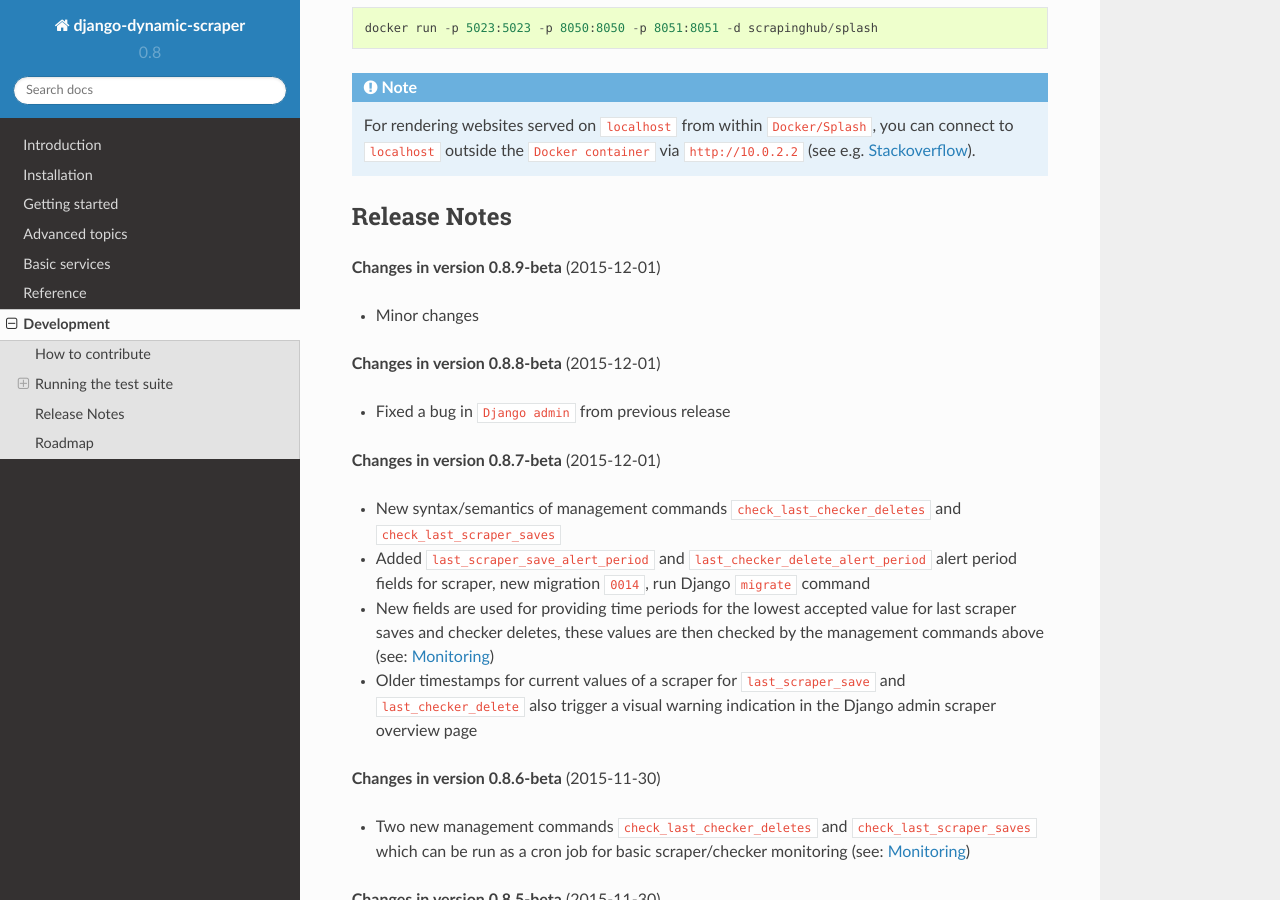
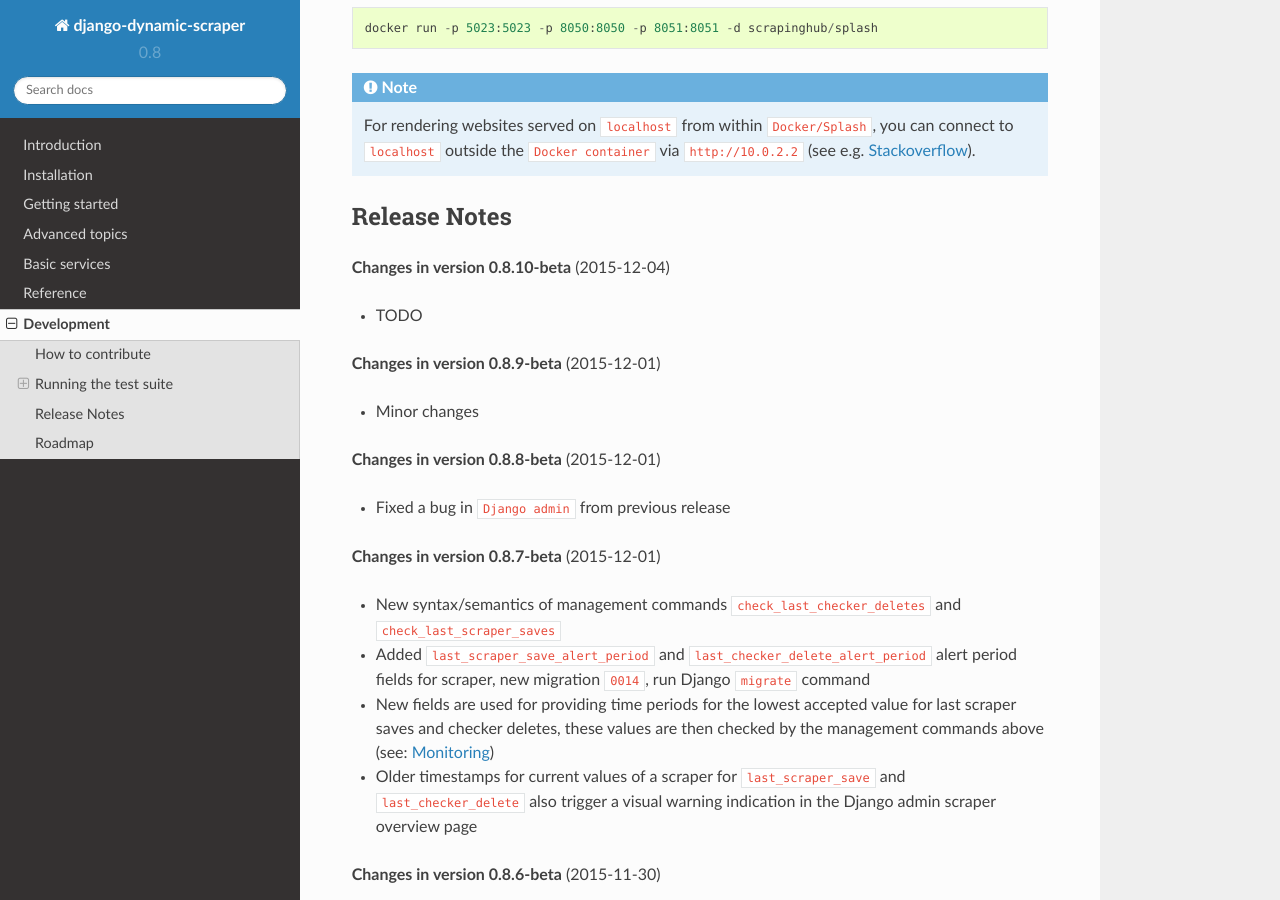
Before and after one commit to dev02019/django-dynamic-scraper, a Sphinx documentation site: the page built from docs/development.rst, in a window 1280 px wide and 900 px high, scrolled down 2148 px. Built offline with Sphinx 7.4.7 and the Read the Docs theme 2.0.0, drawn with Linux system fonts in a browser that asks for light colours.

Commit message:
Release preparations

```diff
--- a/docs/development.rst
+++ b/docs/development.rst
@@ -94,6 +94,10 @@ Docker container can be run with::
 
 Release Notes
 =============
+**Changes in version 0.8.10-beta** (2015-12-04)
+
+* TODO
+
 **Changes in version 0.8.9-beta** (2015-12-01)
 
 * Minor changes
--- a/setup.py
+++ b/setup.py
@@ -4,7 +4,7 @@ import os
 
 setup(
     name='django-dynamic-scraper',
-    version='0.8.9',
+    version='0.8.10',
     description='Creating Scrapy scrapers via the Django admin interface',
     author='Holger Drewes',
     author_email='Holger.Drewes@gmail.com',
```
